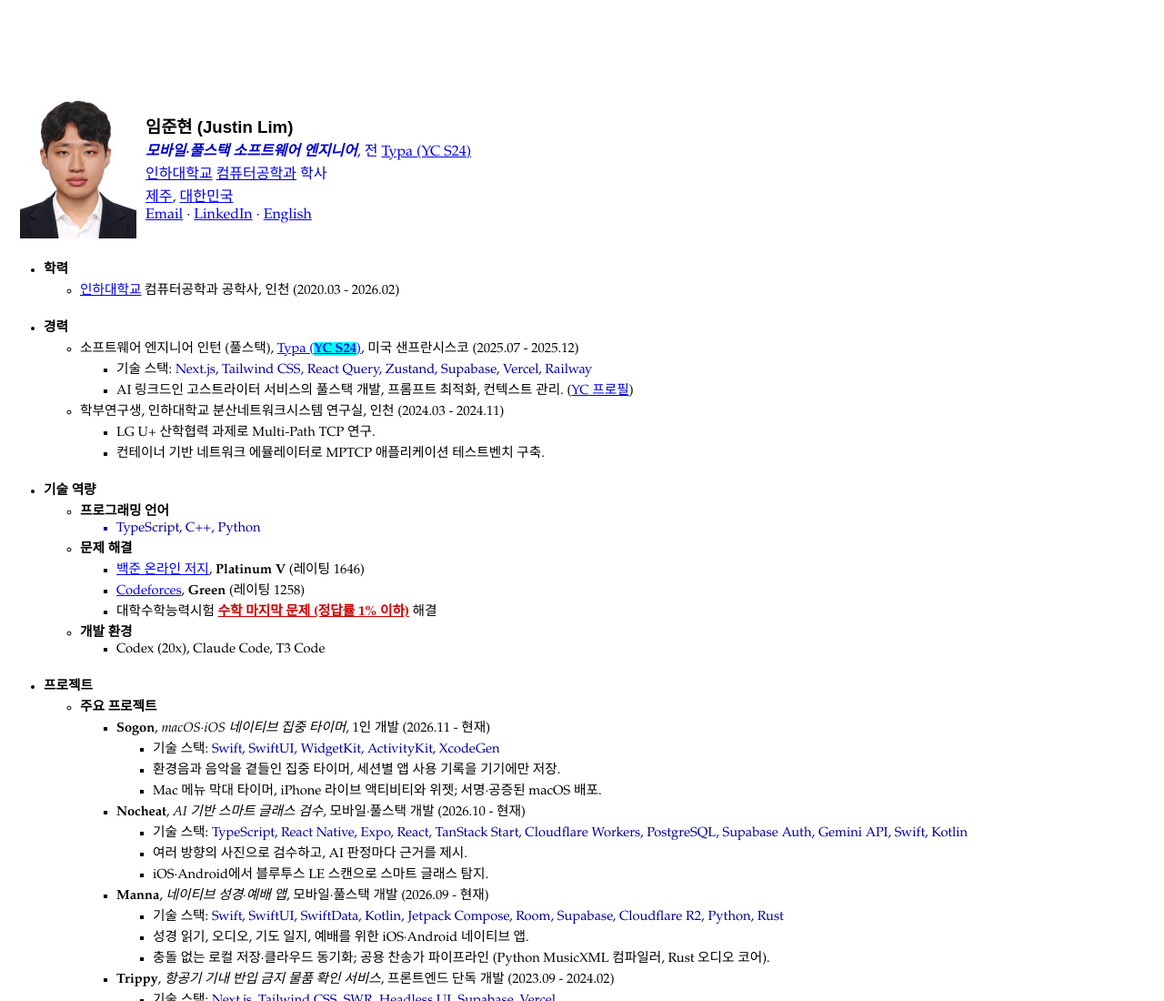
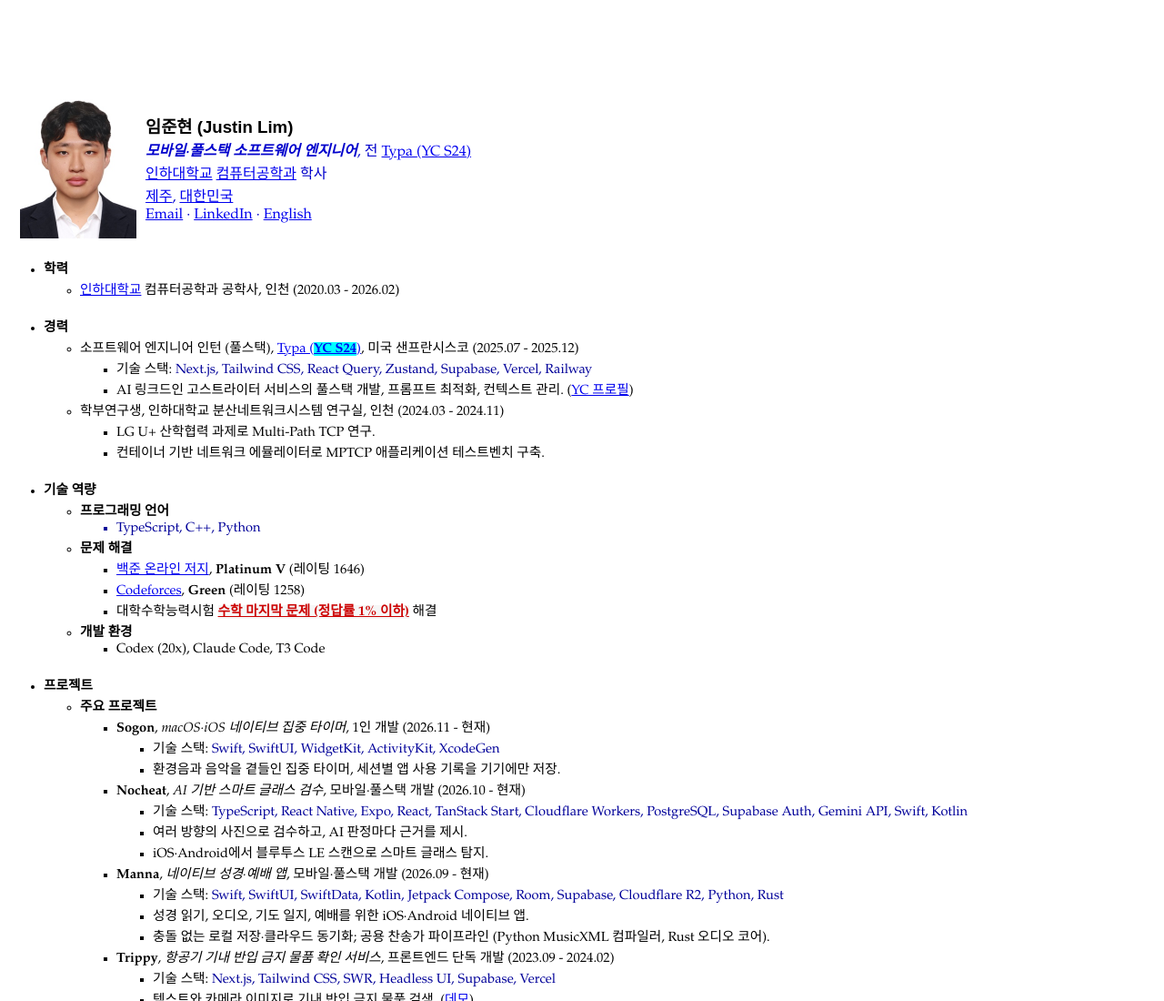
Before and after one commit to kommiter/justinl.im, a plain HTML site: page public/ko/index.html in a window 1280 px wide. Shown: the top 1100 px of the page at 91% size. Drawn offline with Linux system fonts and the light colour scheme.

Commit message:
Remove Sogon platform detail line
Co-Authored-By: Claude Opus 5.5 <noreply@anthropic.com>

```diff
--- a/public/ko/index.html
+++ b/public/ko/index.html
@@ -191,7 +191,6 @@
 						<ul>
 							<li>기술 스택: <span class="bluest">Swift, SwiftUI, WidgetKit, ActivityKit, XcodeGen</span></li>
 							<li>환경음과 음악을 곁들인 집중 타이머, 세션별 앱 사용 기록을 기기에만 저장.</li>
-							<li>Mac 메뉴 막대 타이머, iPhone 라이브 액티비티와 위젯; 서명·공증된 macOS 배포.</li>
 						</ul>
 					</li>
 					<li><b>Nocheat</b>, <em>AI 기반 스마트 글래스 검수</em>, 모바일·풀스택 개발 (2026.10 - 현재)
```
Also changed, not shown: public/index.html (+0 -1 lines).
